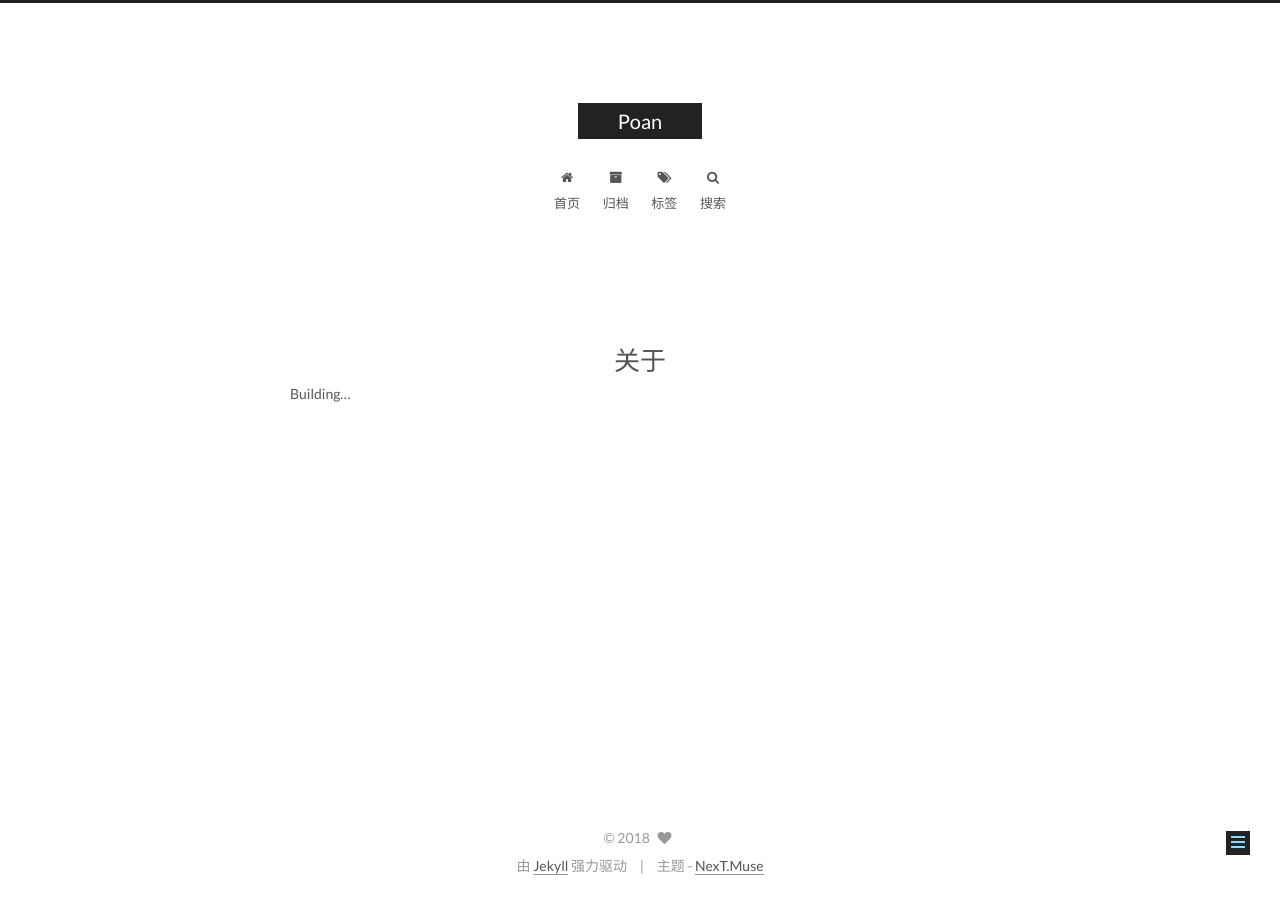
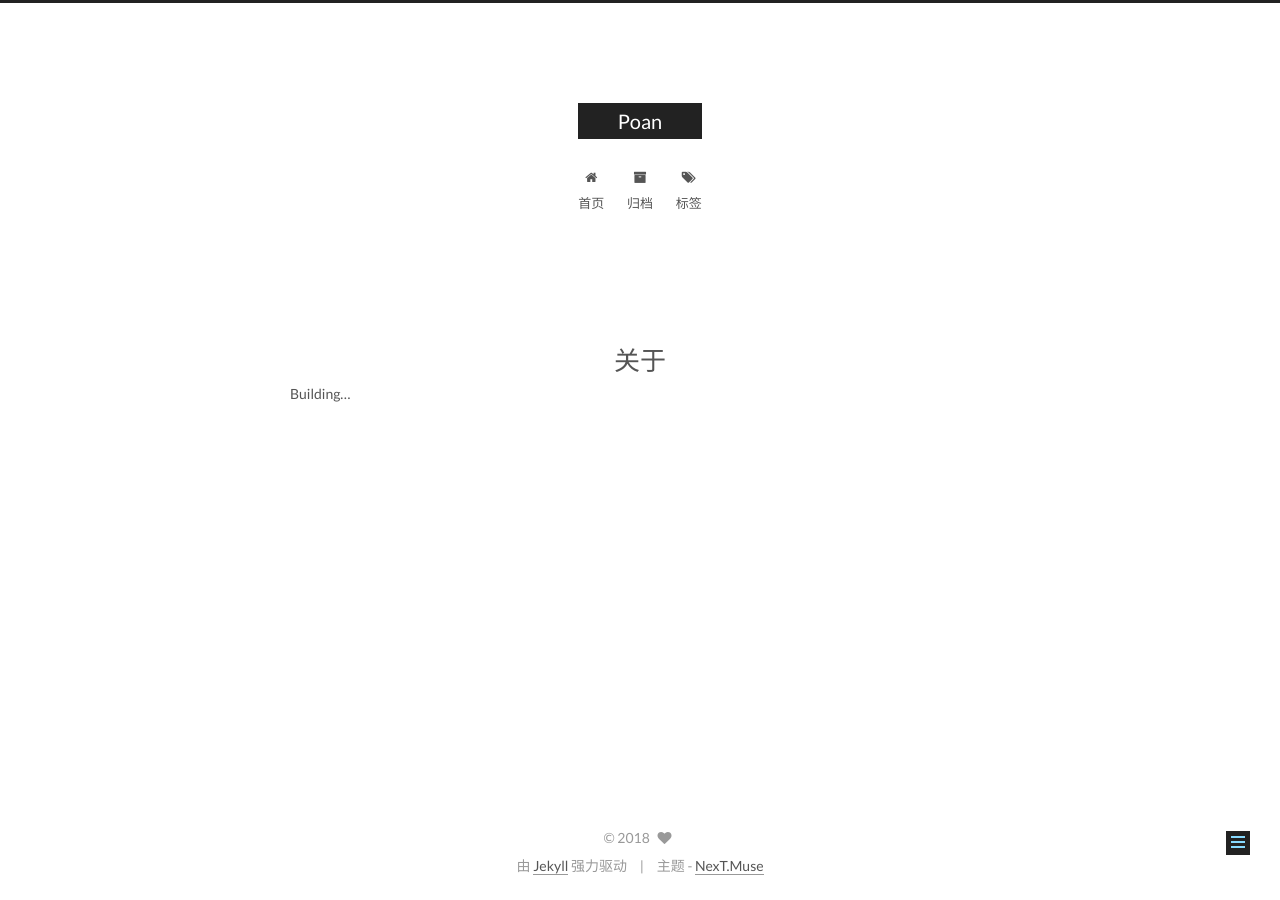
Before and after one commit to pibicha/pibicha.github.io, a Jekyll site: the page built from about/index.md, in a window 1280 px wide. Built offline with Jekyll 4.4.1, drawn with Linux system fonts in a browser that asks for light colours.

Commit message:
搜索设置

```diff
--- a/_config.yml
+++ b/_config.yml
@@ -556,10 +556,10 @@ algolia_search:
 
 # Local search
 local_search:
-  enable: true
+  enable: false
   # if auto, trigger search by changing input
   # if manual, trigger search by pressing enter key or search button
-  trigger: manual
+  trigger: auto
   # show top n results per article, show all results by setting to -1
   top_n_per_article: 1
 
```
